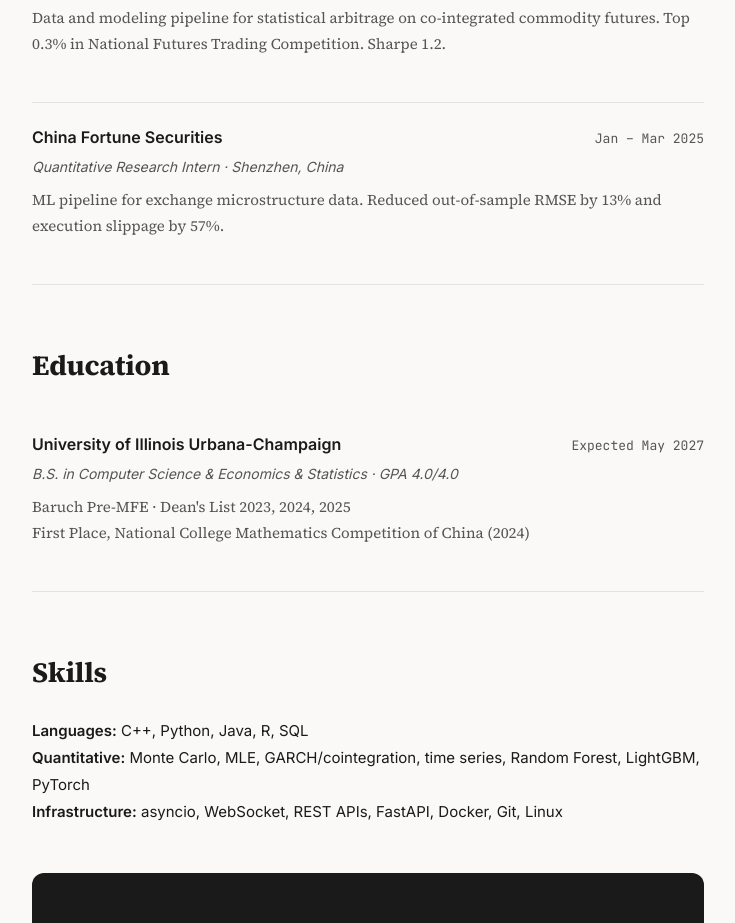
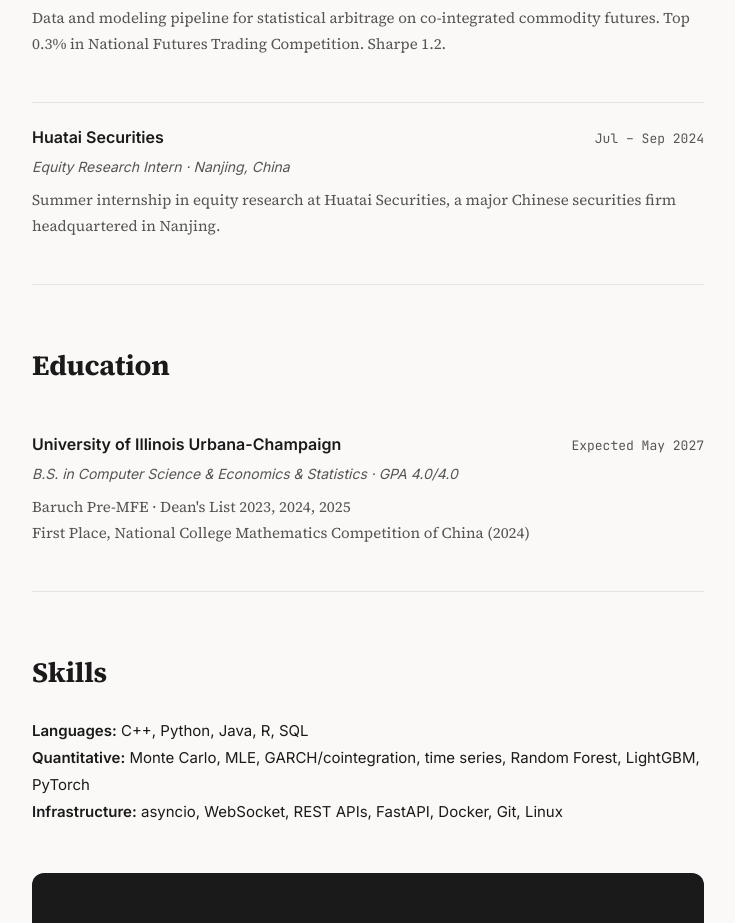
Before and after one commit to YichengYang-Ethan/YichengYang-Ethan.github.io, a plain HTML site: page about.html in a window 1280 px wide. Shown: the part 1449-2372 px from the top of the page, without its empty margins (272-1007 px from the left). Drawn offline with Linux system fonts and the light colour scheme.

Commit message:
About: list the Huatai Securities internship as in the applications, in place of China Fortune Securities

```diff
--- a/about.html
+++ b/about.html
@@ -72,11 +72,11 @@
 
 <div class="timeline-item">
   <div class="timeline-header">
-    <span class="timeline-title">China Fortune Securities</span>
-    <span class="timeline-date">Jan &ndash; Mar 2025</span>
+    <span class="timeline-title">Huatai Securities</span>
+    <span class="timeline-date">Jul &ndash; Sep 2024</span>
   </div>
-  <div class="timeline-subtitle">Quantitative Research Intern &middot; Shenzhen, China</div>
-  <p style="font-size:15px; color:var(--text-secondary); margin-top:8px;">ML pipeline for exchange microstructure data. Reduced out-of-sample RMSE by 13% and execution slippage by 57%.</p>
+  <div class="timeline-subtitle">Equity Research Intern &middot; Nanjing, China</div>
+  <p style="font-size:15px; color:var(--text-secondary); margin-top:8px;">Summer internship in equity research at Huatai Securities, a major Chinese securities firm headquartered in Nanjing.</p>
 </div>
 
 <h2>Education</h2>
```
